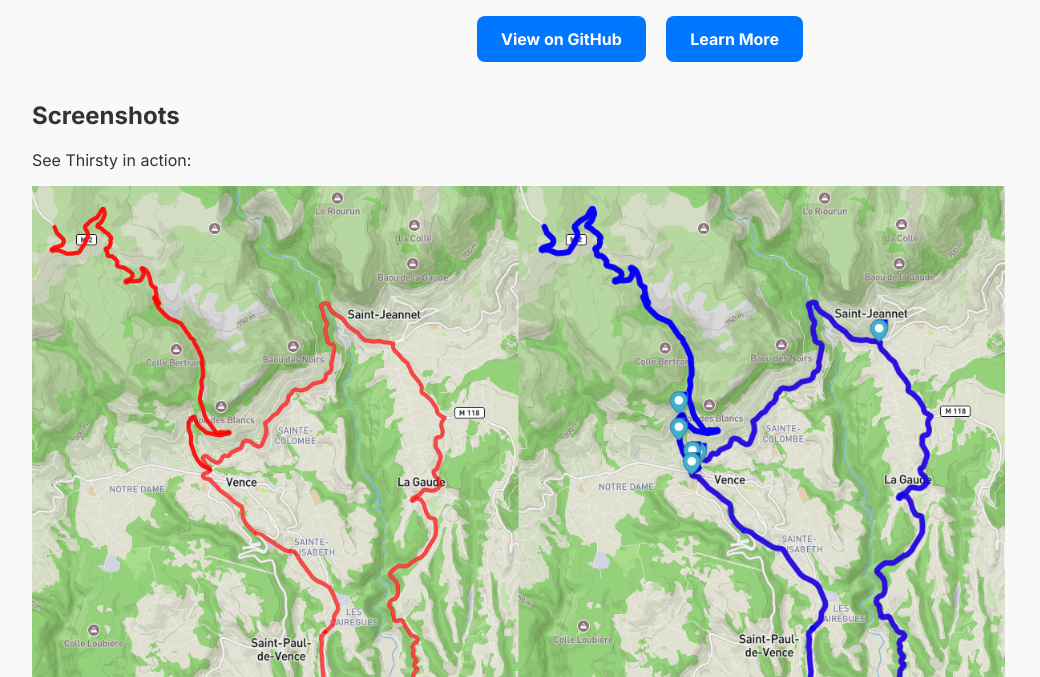
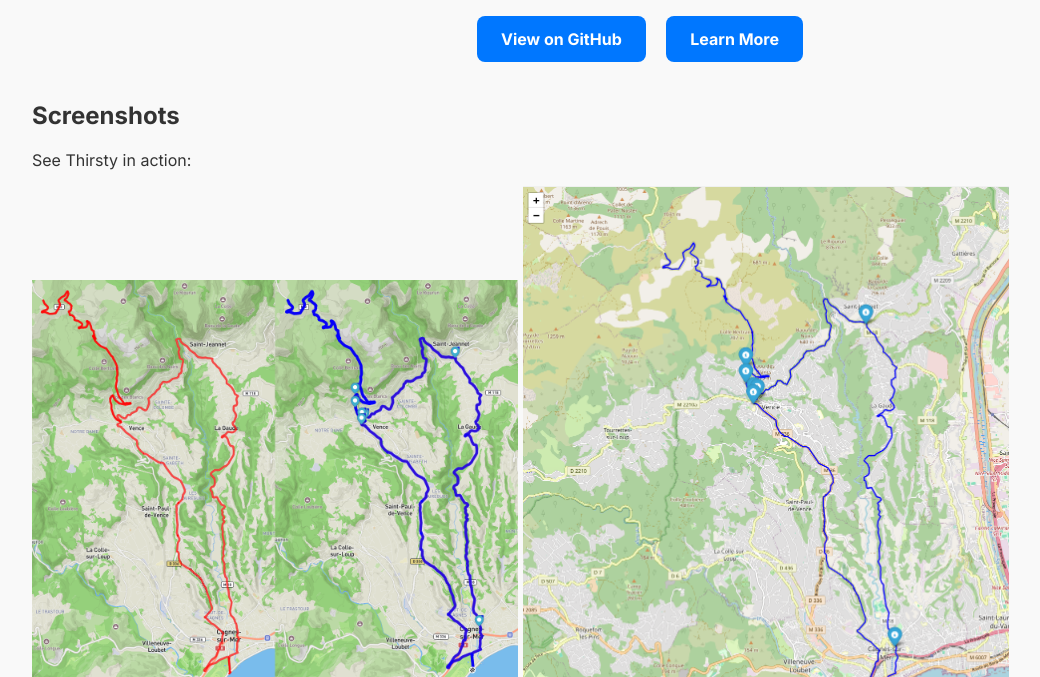
Before and after one commit to noebm/thirsty, a plain HTML site: page docs/index.html in a window 1280 px wide. Shown: the part 275-952 px from the top of the page, without its empty margins (0-1040 px from the left). Drawn offline with Linux system fonts and the light colour scheme.

Commit message:
chore: update index.html

```diff
--- a/docs/index.html
+++ b/docs/index.html
@@ -85,10 +85,10 @@
   </header>
 
   <section class="screenshots" id="screenshots">
-    <h2>Screenshots</h2>
+    <h1>Screenshots</h1>
     <p>See Thirsty in action:</p>
-    <img src="assets/before-after.png" alt="Before and After" style="max-width: 80%; margin-bottom: 2rem;">
-    <img src="assets/map.png" alt="Map Display" style="max-width: 80%;">
+    <img src="assets/before-after.png" alt="Before and After" style="max-width: 40%; margin-bottom: 2rem;">
+    <img src="assets/map.png" alt="Map Display" style="max-width: 40%;">
   </section>
 
   <section class="features" id="features">
```
